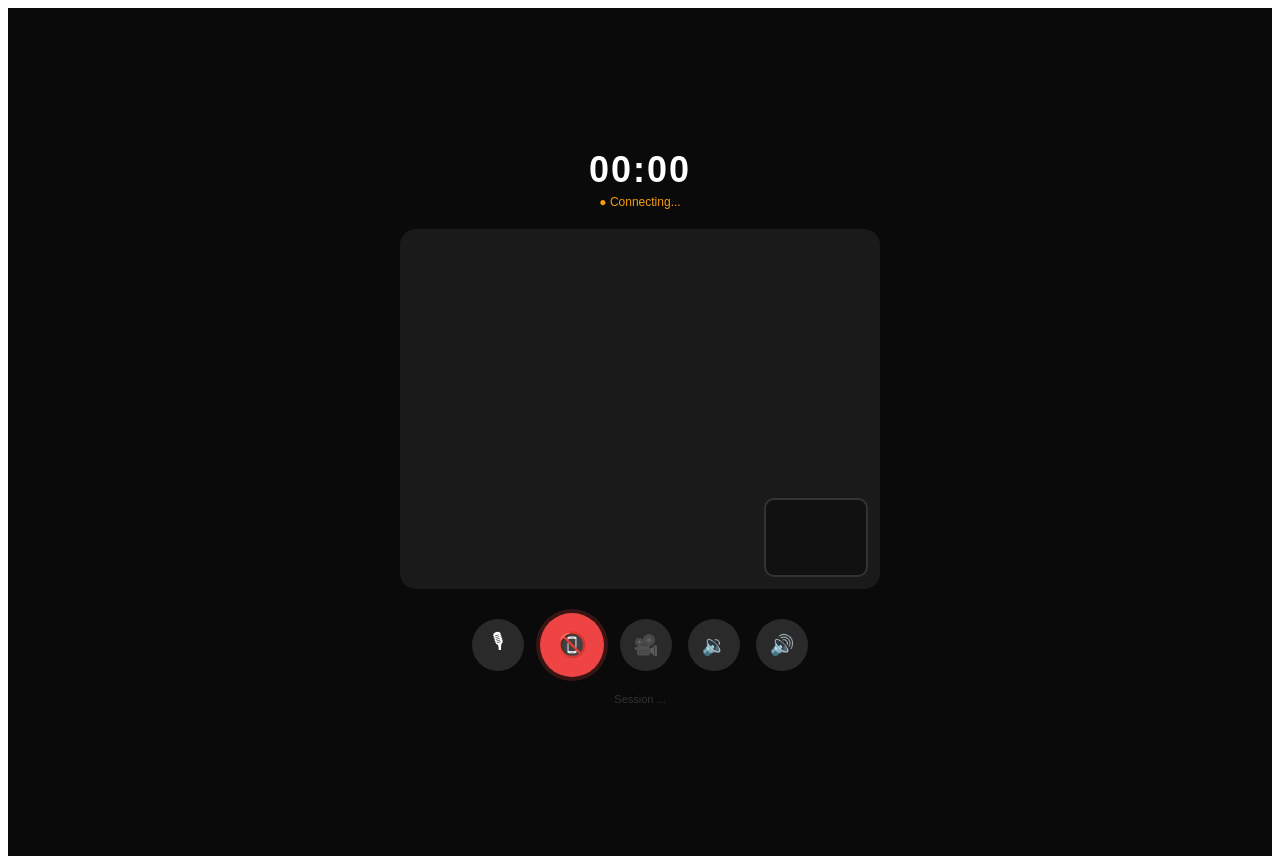
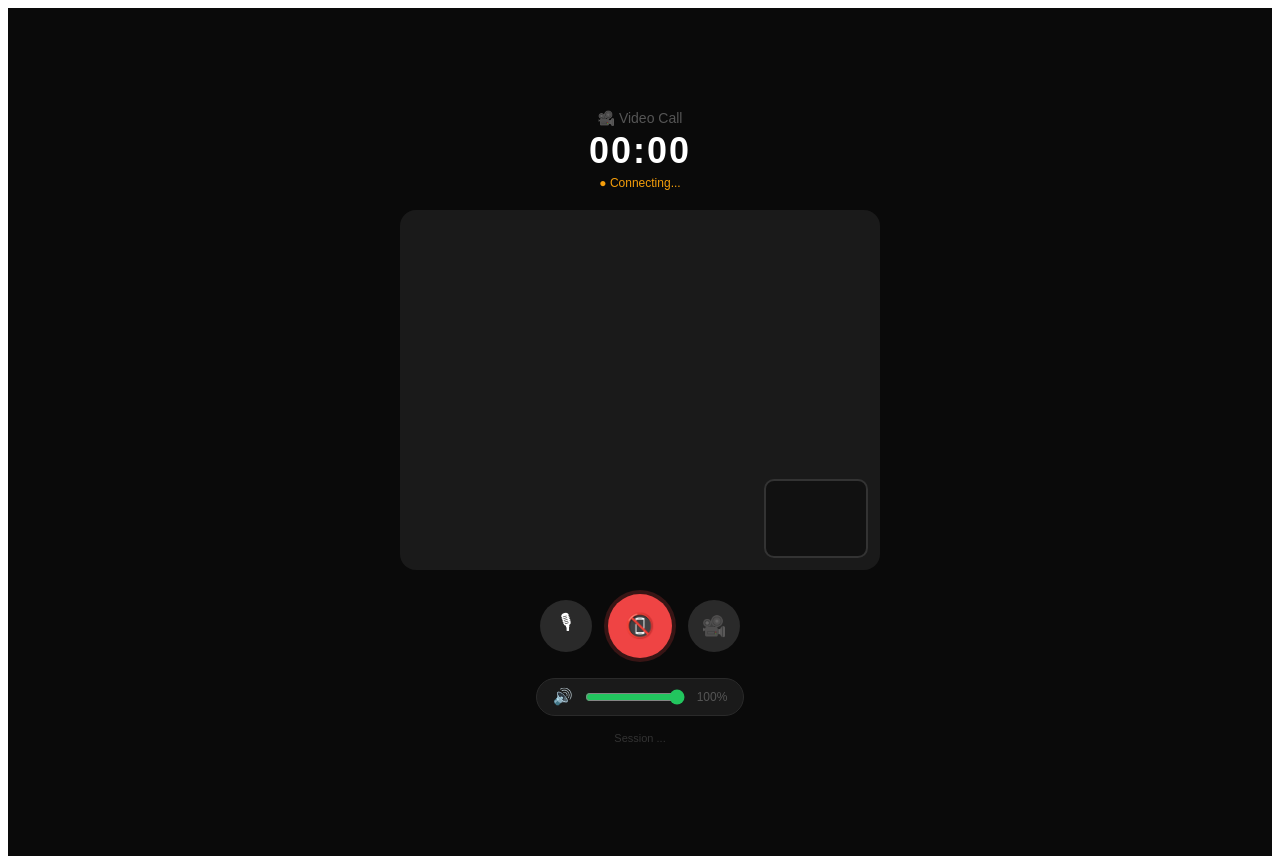
Before and after one commit to Pranavi66421/express-frontend, a Next.js app: page /call in a window 1280 px wide. Built offline with nearby package versions, Linux system fonts and the light colour scheme; no server answers; sample sign-in values are in the browser's storage.

Commit message:
fix: voice/video session separation, YouTube volume slider on both sides, Google signup role capture

```diff
--- a/src/app/call/page.tsx
+++ b/src/app/call/page.tsx
@@ -17,6 +17,9 @@ export default function CallPage() {
   const params = useSearchParams();
   const router = useRouter();
   const sessionId = params.get("sessionId") as string;
+  // ✅ Read session type from URL — dashboard passes ?sessionId=xxx&type=VOICE or VIDEO
+  const sessionType = (params.get("type") || "VIDEO") as "VOICE" | "VIDEO";
+  const isVoice = sessionType === "VOICE";
 
   const localVideoRef = useRef<HTMLVideoElement | null>(null);
   const remoteVideoRef = useRef<HTMLVideoElement | null>(null);
@@ -29,7 +32,8 @@ export default function CallPage() {
   const timerRef = useRef<NodeJS.Timeout | null>(null);
 
   const [muted, setMuted] = useState(false);
-  const [cameraOff, setCameraOff] = useState(false);
+  // ✅ For voice calls camera starts off and stays off
+  const [cameraOff, setCameraOff] = useState(isVoice);
   const [seconds, setSeconds] = useState(0);
   const [connected, setConnected] = useState(false);
   const [ending, setEnding] = useState(false);
@@ -68,9 +72,6 @@ export default function CallPage() {
     setCameraOff((c) => !c);
   };
 
-  const increaseVolume = () => setVolume((v) => Math.min(1, parseFloat((v + 0.2).toFixed(1))));
-  const decreaseVolume = () => setVolume((v) => Math.max(0, parseFloat((v - 0.2).toFixed(1))));
-
   const cleanup = () => {
     if (timerRef.current) clearInterval(timerRef.current);
     streamRef.current?.getTracks().forEach((t) => t.stop());
@@ -82,8 +83,6 @@ export default function CallPage() {
     if (remoteVideoRef.current) remoteVideoRef.current.srcObject = null;
   };
 
-  // ✅ FIX: Remote end means the LISTENER already called endSession.
-  // User side must NOT call endSession again — just clean up and redirect.
   const handleRemoteEnd = () => {
     if (endedRef.current) return;
     endedRef.current = true;
@@ -97,16 +96,13 @@ export default function CallPage() {
       : (process.env.NEXT_PUBLIC_BACKEND_URL || "http://localhost:8080");
 
     const socket = new SockJS(`${WS_BASE}/ws`);
-
     const client = new Client({
       webSocketFactory: () => socket,
       reconnectDelay: 5000,
       onConnect: async () => {
-
         client.subscribe("/topic/signal", async (msg) => {
           const data: SignalMessage = JSON.parse(msg.body);
           if (data.sessionId !== sessionId) return;
-
           const peer = pcRef.current;
           if (!peer) return;
 
@@ -138,12 +134,10 @@ export default function CallPage() {
             }
           }
 
-          // ✅ FIX: listener ended the call — just redirect, don't call endSession
           if (data.type === "end") handleRemoteEnd();
           if (data.type === "reject") { alert("Call rejected ❌"); handleRemoteEnd(); }
         });
 
-        // Subscribe to session-specific topic for backend-triggered session_ended
         client.subscribe(`/topic/session/${sessionId}`, (msg) => {
           const data = JSON.parse(msg.body);
           if (data.type === "session_ended") handleRemoteEnd();
@@ -164,7 +158,12 @@ export default function CallPage() {
     if (startedRef.current) return;
     startedRef.current = true;
 
-    const stream = await navigator.mediaDevices.getUserMedia({ video: true, audio: true });
+    // ✅ Voice call: audio only. Video call: audio + video.
+    const constraints = isVoice
+      ? { audio: true, video: false }
+      : { audio: true, video: true };
+
+    const stream = await navigator.mediaDevices.getUserMedia(constraints);
     streamRef.current = stream;
 
     if (localVideoRef.current) localVideoRef.current.srcObject = stream;
@@ -201,13 +200,11 @@ export default function CallPage() {
     // eslint-disable-next-line react-hooks/exhaustive-deps
   }, []);
 
-  // ✅ User clicks End — user is the one who calls endSession (single source of truth)
   const handleEndCall = async () => {
     if (endedRef.current) return;
     endedRef.current = true;
     setEnding(true);
 
-    // Notify listener via WebSocket to clean up their side
     if (stompRef.current?.connected) {
       stompRef.current.publish({
         destination: "/app/signal",
@@ -215,7 +212,6 @@ export default function CallPage() {
       });
     }
 
-    // Only user side calls endSession — billing happens once
     try {
       const result = await api.endSession(sessionId);
       if (result && !result.success) {
@@ -241,14 +237,15 @@ export default function CallPage() {
         fontFamily: "'DM Sans', sans-serif",
         padding: 24,
       }}>
+
         {/* Timer + status */}
         <div style={{ marginBottom: 20, textAlign: "center" }}>
+          <div style={{ fontSize: 14, color: "#555", marginBottom: 4 }}>
+            {isVoice ? "🎙 Voice Call" : "🎥 Video Call"}
+          </div>
           <div style={{
-            fontSize: 36,
-            fontWeight: 700,
-            color: "#fff",
-            letterSpacing: 2,
-            fontVariantNumeric: "tabular-nums",
+            fontSize: 36, fontWeight: 700, color: "#fff",
+            letterSpacing: 2, fontVariantNumeric: "tabular-nums",
           }}>
             {formatTime(seconds)}
           </div>
@@ -257,7 +254,8 @@ export default function CallPage() {
           </div>
         </div>
 
-        {/* Videos */}
+        {/* ✅ Video section — only shown for VIDEO calls */}
+        {!isVoice && (
           <div style={{ position: "relative", marginBottom: 24 }}>
             <video
               ref={remoteVideoRef}
@@ -273,24 +271,16 @@ export default function CallPage() {
               }}
             />
             <div style={{
-            position: "absolute",
-            bottom: 12, right: 12,
-            width: 100,
-            borderRadius: 10,
-            overflow: "hidden",
-            border: "2px solid #333",
-            background: "#111",
+              position: "absolute", bottom: 12, right: 12,
+              width: 100, borderRadius: 10, overflow: "hidden",
+              border: "2px solid #333", background: "#111",
             }}>
               <video
                 ref={localVideoRef}
-              autoPlay
-              playsInline
-              muted
+                autoPlay playsInline muted
                 style={{
-                width: "100%",
-                aspectRatio: "4/3",
-                objectFit: "cover",
-                display: "block",
+                  width: "100%", aspectRatio: "4/3",
+                  objectFit: "cover", display: "block",
                   opacity: cameraOff ? 0.2 : 1,
                 }}
               />
@@ -299,15 +289,29 @@ export default function CallPage() {
                   position: "absolute", inset: 0,
                   display: "flex", alignItems: "center", justifyContent: "center",
                   color: "#fff", fontSize: 20,
-              }}>
-                🚫
-              </div>
+                }}>🚫</div>
               )}
             </div>
           </div>
+        )}
+
+        {/* ✅ Voice call — avatar placeholder instead of video */}
+        {isVoice && (
+          <div style={{
+            width: 120, height: 120, borderRadius: "50%",
+            background: connected ? "#22c55e22" : "#1a1a1a",
+            border: `2px solid ${connected ? "#22c55e" : "#2a2a2a"}`,
+            display: "flex", alignItems: "center", justifyContent: "center",
+            fontSize: 48, marginBottom: 32,
+            transition: "all 0.3s",
+          }}>
+            🎙
+          </div>
+        )}
 
         {/* Controls */}
-        <div style={{ display: "flex", gap: 16, alignItems: "center" }}>
+        <div style={{ display: "flex", gap: 16, alignItems: "center", marginBottom: 20 }}>
+          {/* Mute */}
           <button onClick={toggleMute} style={{
             width: 52, height: 52, borderRadius: "50%",
             border: "none", cursor: "pointer", fontSize: 20,
@@ -318,6 +322,7 @@ export default function CallPage() {
             {muted ? "🔇" : "🎙"}
           </button>
 
+          {/* End call */}
           <button onClick={handleEndCall} disabled={ending} style={{
             width: 64, height: 64, borderRadius: "50%",
             border: "none", cursor: ending ? "not-allowed" : "pointer",
@@ -330,6 +335,8 @@ export default function CallPage() {
             📵
           </button>
 
+          {/* ✅ Camera toggle — only for VIDEO calls */}
+          {!isVoice && (
             <button onClick={toggleCamera} style={{
               width: 52, height: 52, borderRadius: "50%",
               border: "none", cursor: "pointer", fontSize: 20,
@@ -339,20 +346,32 @@ export default function CallPage() {
             }} title={cameraOff ? "Turn camera on" : "Turn camera off"}>
               {cameraOff ? "🚫" : "🎥"}
             </button>
+          )}
+        </div>
 
-          <button onClick={decreaseVolume} style={{
-            width: 52, height: 52, borderRadius: "50%",
-            border: "none", cursor: "pointer", fontSize: 20,
-            background: "#2a2a2a", color: "#fff",
-            display: "flex", alignItems: "center", justifyContent: "center",
-          }}>🔉</button>
-
-          <button onClick={increaseVolume} style={{
-            width: 52, height: 52, borderRadius: "50%",
-            border: "none", cursor: "pointer", fontSize: 20,
-            background: "#2a2a2a", color: "#fff",
-            display: "flex", alignItems: "center", justifyContent: "center",
-          }}>🔊</button>
+        {/* ✅ YouTube-style volume slider */}
+        <div style={{
+          display: "flex", alignItems: "center", gap: 10,
+          background: "#1a1a1a", borderRadius: 20,
+          padding: "8px 16px", border: "1px solid #2a2a2a",
+        }}>
+          <span style={{ fontSize: 16 }}>{volume === 0 ? "🔇" : volume < 0.5 ? "🔉" : "🔊"}</span>
+          <input
+            type="range"
+            min={0}
+            max={1}
+            step={0.05}
+            value={volume}
+            onChange={(e) => setVolume(parseFloat(e.target.value))}
+            style={{
+              width: 100,
+              accentColor: "#22c55e",
+              cursor: "pointer",
+            }}
+          />
+          <span style={{ fontSize: 12, color: "#555", minWidth: 30 }}>
+            {Math.round(volume * 100)}%
+          </span>
         </div>
 
         <p style={{ color: "#333", fontSize: 11, marginTop: 16 }}>
--- a/src/app/dashboard/page.tsx
+++ b/src/app/dashboard/page.tsx
@@ -92,7 +92,8 @@ export default function Dashboard() {
     setCalling(true);
     try {
       const session = await api.initiateCall(type);
-      router.push(`/call?sessionId=${session.id}`);
+      // ✅ Pass session type in URL so call page knows voice vs video
+      router.push(`/call?sessionId=${session.id}&type=${type}`);
     } catch (e: unknown) {
       setError(e instanceof Error ? e.message : "Could not start call");
       setCalling(false);
--- a/src/app/listener-dashboard/page.tsx
+++ b/src/app/listener-dashboard/page.tsx
@@ -64,8 +64,10 @@ export default function ListenerDashboard() {
   const acceptCall = () => {
     if (!incomingCall) return;
     const sessionId = incomingCall.sessionId;
+    const type = incomingCall.callType; // "VOICE" or "VIDEO"
     setIncomingCall(null);
-    router.push(`/listener?sessionId=${sessionId}`);
+    // ✅ Pass session type so listener call page knows voice vs video
+    router.push(`/listener?sessionId=${sessionId}&type=${type}`);
   };
 
   const rejectCall = () => {
```
Also changed, not shown: src/app/listener/page.tsx (+86 -63 lines), src/app/signup/page.tsx (+13 -0 lines). Lines whose indentation alone changed are shown as unchanged.
